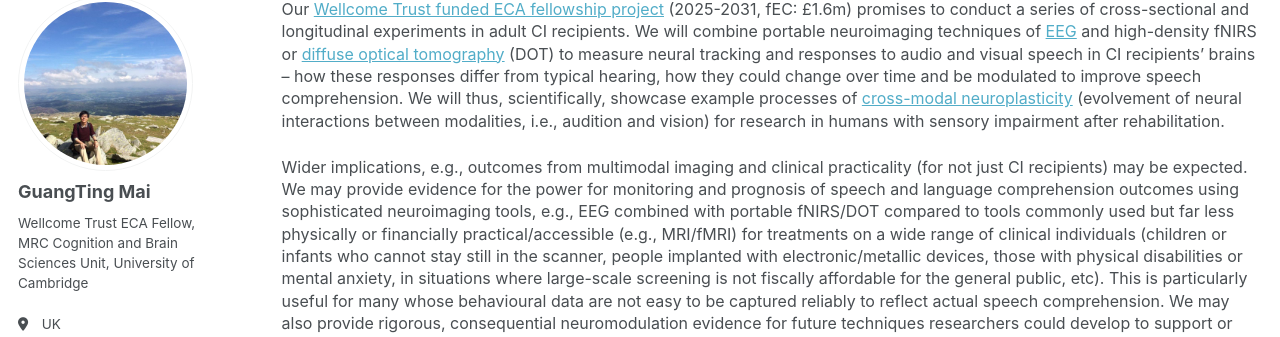
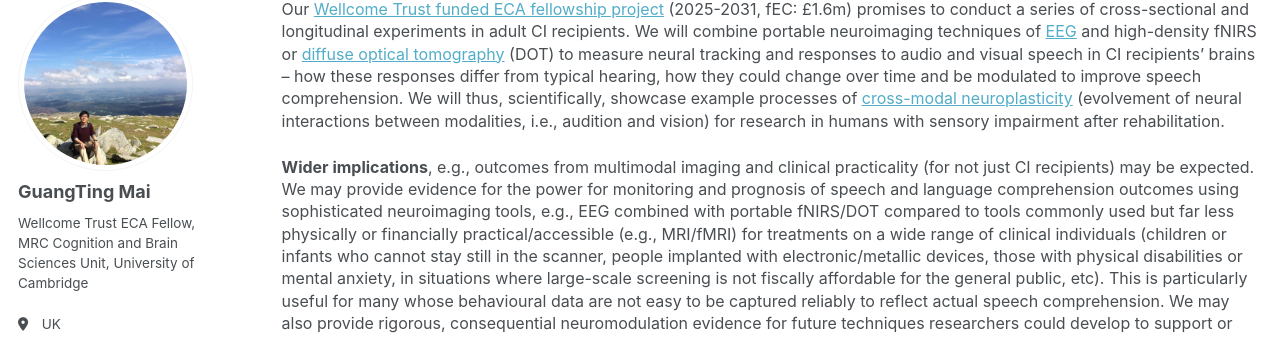
Before and after one commit to guangtingmai/guangtingmai.github.io, a Jekyll site: the page built from _pages/CrossModal-CI.html, in a window 1280 px wide and 900 px high, scrolled down 522 px. Shown: the part 103-440 px from the top of the window. Built offline with Jekyll 4.4.1, drawn with Linux system fonts in a browser that asks for light colours; some web fonts are replaced; some of the changed text lies outside the part shown.

Commit message:
Update CrossModal-CI.html

```diff
--- a/_pages/CrossModal-CI.html
+++ b/_pages/CrossModal-CI.html
@@ -11,7 +11,7 @@
 </p>
 <p><span style="font-size: 12pt;line-height: 1.4;display: block;margin-bottom: 0.12vh">A <a href="https://en.wikipedia.org/wiki/Cochlear_implant">cochlear implant</a> (CI) is a neuro-prothesis that helps people with severe hearing loss to access sounds. CI transmits sound vibrations into electrical stimulation that (re)activates cochlea cells and sends neural signals to the auditory cortex. However, electrical stimulation is artificial which does not provide natural auditory input as in typically hearing individuals. It remains a huge challenge for CI recipients during speech communication in day-to-day complex, noisy listening environments (at school/work, in streets/restaurants/train stations, meeting with friends and families). CI recipients often use visual speech cues (e.g., lipreading) to compensate for these auditory barriers to help communications. However, mechanisms underlying how the CI brains integrate audio and visual speech information are still not clear. It also remains unclear how interactions of brain functions between modalities (audition and vision) change or reorganise over time to perceive audiovisual speech and how reorganisation predicts future comprehension outcomes.</span></p>
 <p><span style="font-size: 12pt;line-height: 1.4;display: block;margin-bottom: 0.12vh">Our <a href="https://wellcome.org/research-funding/funding-portfolio/funded-grants?f%5B0%5D=funding_scheme_grants_awarded%3AEarly-Career%20Awards">Wellcome Trust funded ECA fellowship project</a> (2025-2031, fEC: £1.6m) promises to conduct a series of cross-sectional and longitudinal experiments in adult CI recipients. We will combine portable neuroimaging techniques of <a href="https://en.wikipedia.org/wiki/Electroencephalography">EEG</a> and high-density fNIRS or <a href="https://www.nature.com/articles/pr2017107">diffuse optical tomography</a> (DOT) to measure neural tracking and responses to audio and visual speech in CI recipients’ brains – how these responses differ from typical hearing, how they could change over time and be modulated to improve speech comprehension. We will thus, scientifically, showcase example processes of <a href="https://en.wikipedia.org/wiki/Cross_modal_plasticity">cross-modal neuroplasticity</a> (evolvement of neural interactions between modalities, i.e., audition and vision) for research in humans with sensory impairment after rehabilitation.
-<p><span style="font-size: 12pt;line-height: 1.4;display: block;margin-bottom: 0.12vh">Wider implications, e.g., outcomes from multimodal imaging and clinical practicality (for not just CI recipients) may be expected. We may provide evidence for the power for monitoring and prognosis of speech and language comprehension outcomes using sophisticated neuroimaging tools, e.g., EEG combined with portable fNIRS/DOT compared to tools commonly used but far less physically or financially practical/accessible (e.g., MRI/fMRI) for treatments on a wide range of clinical individuals (children or infants who cannot stay still in the scanner, people implanted with electronic/metallic devices, those with physical disabilities or mental anxiety, in situations where large-scale screening is not fiscally affordable for the general public, etc). This is particularly useful for many whose behavioural data are not easy to be captured reliably to reflect actual speech comprehension. We may also provide rigorous, consequential neuromodulation evidence for future techniques researchers could develop to support or assist speech and language therapy, in the longer run, for people with not only hard-of-hearing but other conditions such as aphasia, developmental disorders, neurodivergence, or neurodegeneration.
+<p><span style="font-size: 12pt;line-height: 1.4;display: block;margin-bottom: 0.12vh"><strong>Wider implications</strong>, e.g., outcomes from multimodal imaging and clinical practicality (for not just CI recipients) may be expected. We may provide evidence for the power for monitoring and prognosis of speech and language comprehension outcomes using sophisticated neuroimaging tools, e.g., EEG combined with portable fNIRS/DOT compared to tools commonly used but far less physically or financially practical/accessible (e.g., MRI/fMRI) for treatments on a wide range of clinical individuals (children or infants who cannot stay still in the scanner, people implanted with electronic/metallic devices, those with physical disabilities or mental anxiety, in situations where large-scale screening is not fiscally affordable for the general public, etc). This is particularly useful for many whose behavioural data are not easy to be captured reliably to reflect actual speech comprehension. We may also provide rigorous, consequential neuromodulation evidence for future techniques researchers could develop to support or assist speech and language therapy, in the longer run, for people with not only hard-of-hearing but other conditions such as aphasia, developmental disorders, neurodivergence, or neurodegeneration.
 <p align="left">
   <img src="https://guangtingmai.github.io/images/diversity.png" width="35%">
   <br>
```
